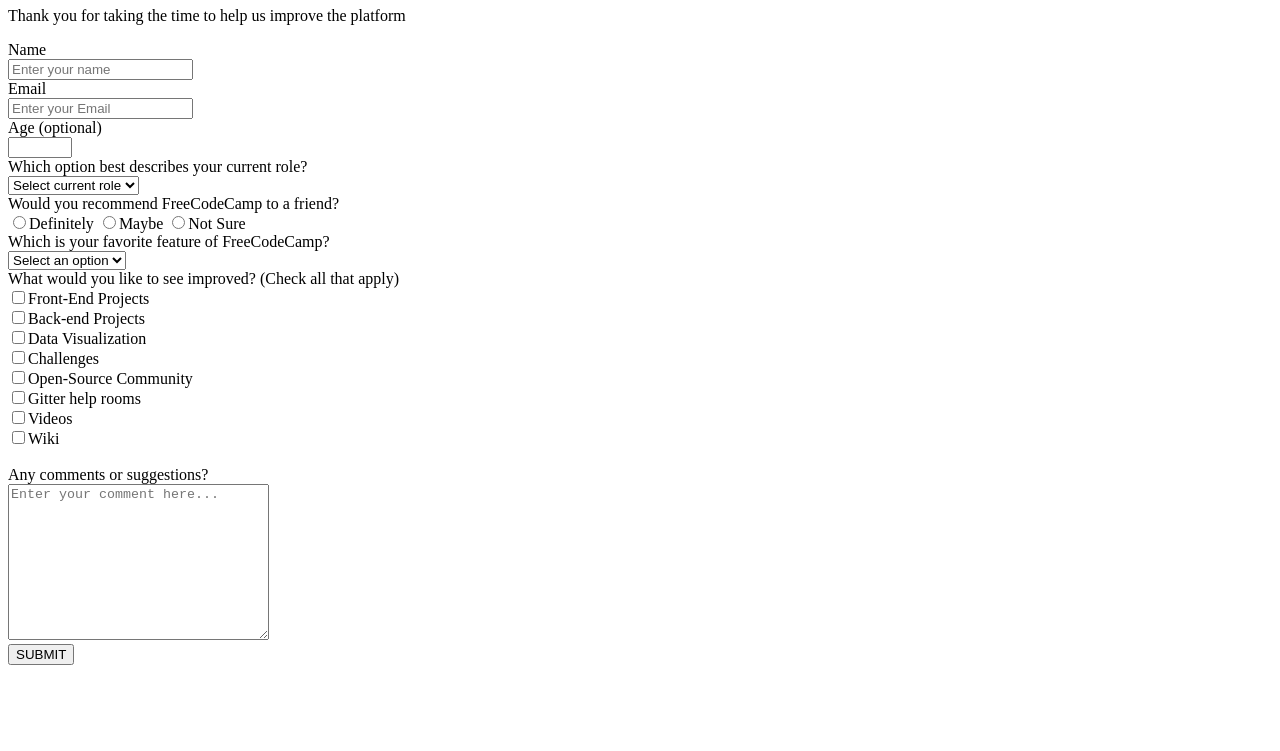
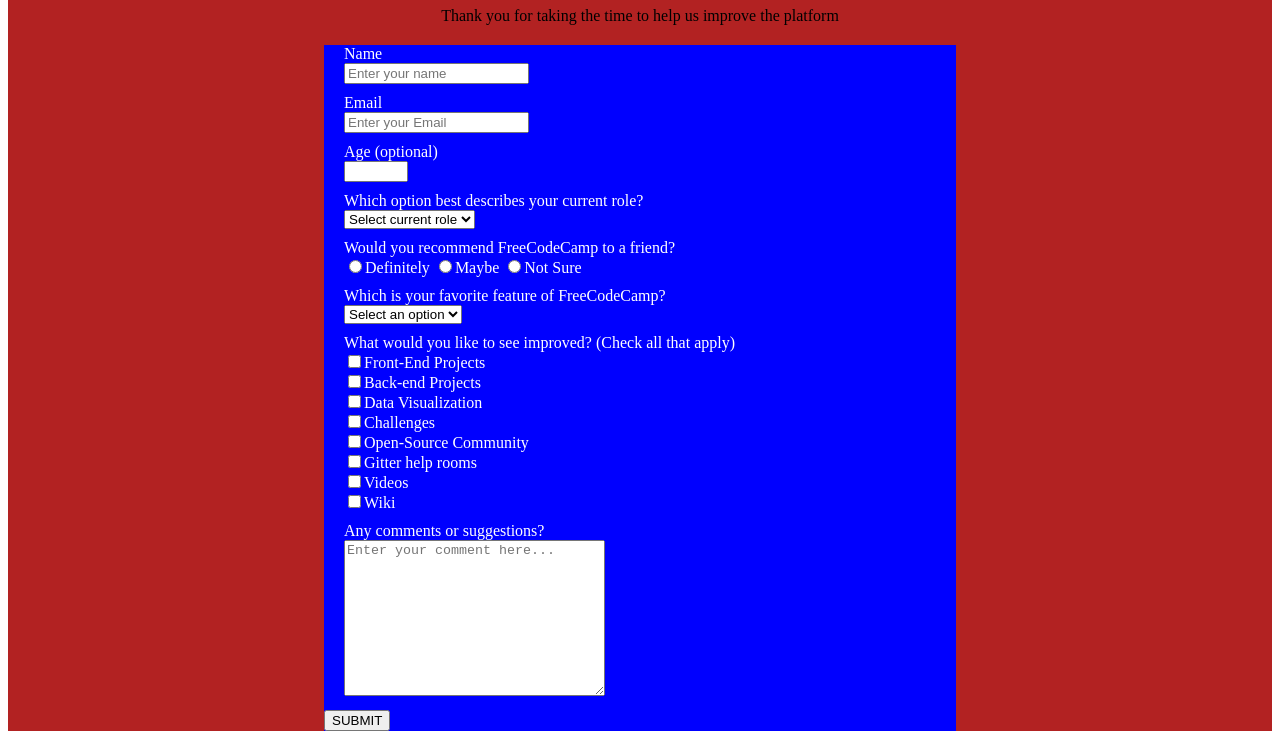
Before and after one commit to ptonline33/survey-form, a plain HTML site: page index.html in a window 1280 px wide. Shown: the part 73-824 px from the top of the page. Before the commit the page ends 800 px from the top, so only its background shows below. Drawn offline with Linux system fonts and the light colour scheme.

Commit message:
feat: added intial styles

```diff
--- a/index.html
+++ b/index.html
@@ -1,30 +1,60 @@
 <!DOCTYPE html>
 <html lang="en">
   <head>
-    <meta charset="UTF-8">
-    <meta http-equiv="X-UA-Compatible" content="IE=edge">
-    <meta name="viewport" content="width=device-width, initial-scale=1.0">
+    <meta charset="UTF-8" />
+    <meta http-equiv="X-UA-Compatible" content="IE=edge" />
+    <meta name="viewport" content="width=device-width, initial-scale=1.0" />
+    <link rel="stylesheet" href="styles.css" />
     <title>FreeCodeCamp Survey Form</title>
   </head>
   <body>
+    <div class="container">
       <h1>FreeCodeCamp Survey Form</h1>
       <p>Thank you for taking the time to help us improve the platform</p>
+      <div class="survey-form">
         <form>
-        <label for="name">Name<br>
-            <input type="text" id="name" name="name" placeholder="Enter your name">
+          <div class="element">
+            <label for="name"
+              >Name<br />
+              <input
+                type="text"
+                id="name"
+                name="name"
+                placeholder="Enter your name"
+              />
             </label>
-        <br>
-        <label for="email">Email<br>
-            <input type="email" id="email" name="email" placeholder="Enter your Email">
+          </div>
+
+          <div class="element">
+            <label for="email"
+              >Email<br />
+              <input
+                type="email"
+                id="email"
+                name="email"
+                placeholder="Enter your Email"
+              />
             </label>
-        <br>
-        <label for="age">Age (optional)<br>
-            <input type="number" name="age" id="age" min="1" max="100">
+          </div>
+
+          <div class="element">
+            <label for="age"
+              >Age (optional)<br />
+              <input type="number" name="age" id="age" min="1" max="100" />
             </label>
-        <br>
-        <label for="role">Which option best describes your current role?<br>
+          </div>
+
+          <div class="element">
+            <label for="role"
+              >Which option best describes your current role?<br />
               <select name="role" id="role">
-                <option value="Select current role" disabled selected="selected">Select current role</option>
+                <option
+                  value="Select current role"
+                  disabled
+                  selected="selected"
+                >
+                  Select current role
+                </option>
                 <option value="Student">Student</option>
                 <option value="Full Time Job">Full Time Job</option>
                 <option value="Full Time Learner">Full Time Learner</option>
@@ -32,37 +62,105 @@
                 <option value="Other">Other</option>
               </select>
             </label>
-        <br>
-        <label for="recommendation">Would you recommend FreeCodeCamp to a friend?<br>
-            <input type="radio" name="recommendation" id="definitely" value="Definitely">Definitely
-            <input type="radio" name="recommendation" id="maybe" value="Maybe">Maybe
-            <input type="radio" name="recommendation" id="notsure" value="Not Sure">Not Sure
+          </div>
+
+          <div class="element">
+            <label for="recommendation"
+              >Would you recommend FreeCodeCamp to a friend?<br />
+              <input
+                type="radio"
+                name="recommendation"
+                id="definitely"
+                value="Definitely"
+              />Definitely
+              <input
+                type="radio"
+                name="recommendation"
+                id="maybe"
+                value="Maybe"
+              />Maybe
+              <input
+                type="radio"
+                name="recommendation"
+                id="notsure"
+                value="Not Sure"
+              />Not Sure
             </label>
-        <br>
-        <label for="feature">Which is your favorite feature of FreeCodeCamp?<br>
+          </div>
+
+          <div class="element">
+            <label for="feature"
+              >Which is your favorite feature of FreeCodeCamp?<br />
               <select name="feature" id="feature">
-                <option value="Select an option" disabled selected="selected">Select an option</option>
+                <option value="Select an option" disabled selected="selected">
+                  Select an option
+                </option>
                 <option value="Challenges">Challenges</option>
                 <option value="Projects ">Projects</option>
                 <option value="Community">Community</option>
                 <option value="Open Source">Open Source</option>
               </select>
             </label>
-        <br>
-        <label for="improve">What would you like to see improved? (Check all that apply) <br>
-            <input type="checkbox" name="improve" value="Front-End Projects">Front-End Projects <br>
-            <input type="checkbox" name="improve" value="Back-end Projects">Back-end Projects<br>
-            <input type="checkbox" name="improve" value="Data Visualization">Data Visualization<br>
-            <input type="checkbox" name="improve" value="Challenges">Challenges<br>
-            <input type="checkbox" name="improve" value="Open-Source Community">Open-Source Community<br>
-            <input type="checkbox" name="improve" value="Gitter help rooms">Gitter help rooms<br>
-            <input type="checkbox" name="improve" value="Videos">Videos<br>
-            <input type="checkbox" name="improve" value="Wiki">Wiki<br>
+          </div>
+
+          <div class="element">
+            <label for="improve"
+              >What would you like to see improved? (Check all that apply)
+              <br />
+              <input
+                type="checkbox"
+                name="improve"
+                value="Front-End Projects"
+              />Front-End Projects <br />
+              <input
+                type="checkbox"
+                name="improve"
+                value="Back-end Projects"
+              />Back-end Projects<br />
+              <input
+                type="checkbox"
+                name="improve"
+                value="Data Visualization"
+              />Data Visualization<br />
+              <input
+                type="checkbox"
+                name="improve"
+                value="Challenges"
+              />Challenges<br />
+              <input
+                type="checkbox"
+                name="improve"
+                value="Open-Source Community"
+              />Open-Source Community<br />
+              <input
+                type="checkbox"
+                name="improve"
+                value="Gitter help rooms"
+              />Gitter help rooms<br />
+              <input
+                type="checkbox"
+                name="improve"
+                value="Videos"
+              />Videos<br />
+              <input type="checkbox" name="improve" value="Wiki" />Wiki<br />
             </label>
-        <br>
-        <label for="comments">Any comments or suggestions? <br><textarea name="comments" id="comments" cols="30" rows="10" placeholder="Enter your comment here..."></textarea></label>
-        <br>
+          </div>
+
+          <div class="element">
+            <label for="comments"
+              >Any comments or suggestions? <br /><textarea
+                name="comments"
+                id="comments"
+                cols="30"
+                rows="10"
+                placeholder="Enter your comment here..."
+              ></textarea>
+            </label>
+          </div>
+
           <button type="submit">SUBMIT</button>
         </form>
+      </div>
+    </div>
   </body>
 </html>
--- /dev/null
+++ b/styles.css
@@ -0,0 +1,18 @@
+.container {
+  text-align: center;
+  background-color: firebrick;
+}
+
+.survey-form {
+  /* margin-top: 10px; */
+  background-color: blue;
+  color: white;
+  text-align: left;
+  margin: 20px auto;
+  width: 50%;
+}
+
+.element {
+  margin: 10px 10px;
+  padding-left: 10px;
+}
```
Lines whose indentation alone changed are shown as unchanged.
